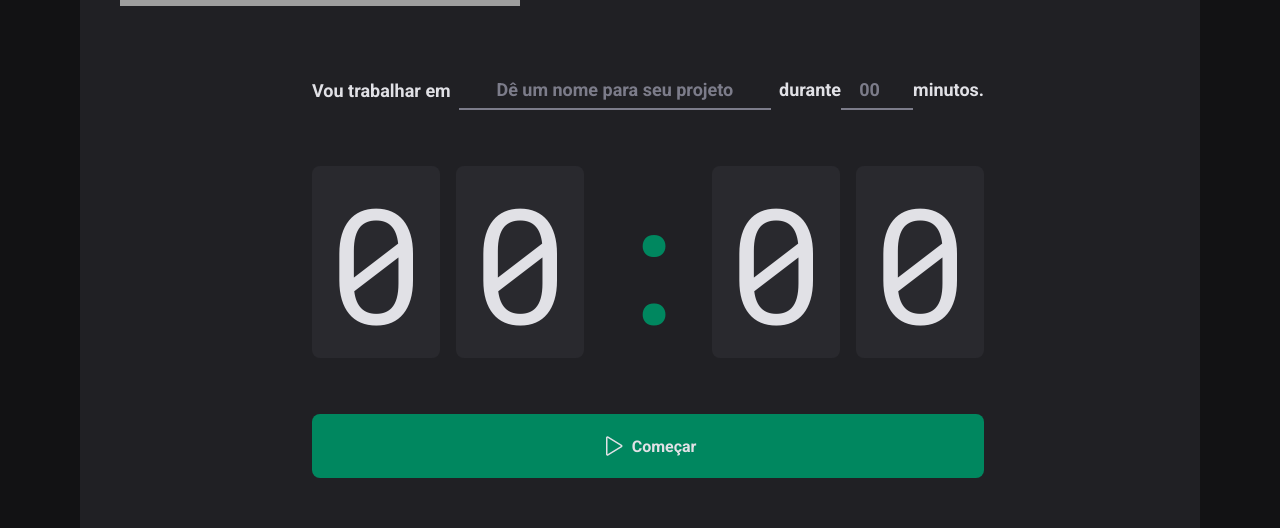
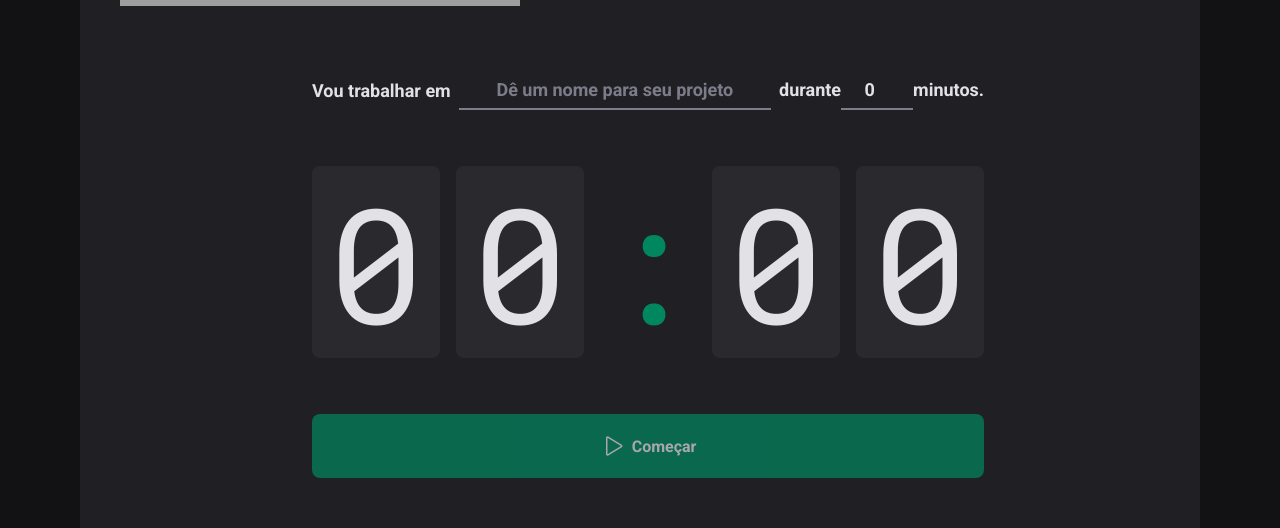
Before and after one commit to ruyfreire/ignite-projetos, a React (Vite) app in the folder react/projeto-2/ignite-timer/: page / in a window 1280 px wide. Shown: the part 350-878 px from the top of the page. Built offline with nearby package versions, Linux system fonts and the light colour scheme; grey boxes are pictures that could not be loaded.

Commit message:
aulas de formulario completa

```diff
--- a/react/projeto-2/ignite-timer/package.json
+++ b/react/projeto-2/ignite-timer/package.json
@@ -10,11 +10,14 @@
     "lint": "eslint  src --ext .ts,.tsx --fix"
   },
   "dependencies": {
+    "@hookform/resolvers": "^2.9.11",
     "phosphor-react": "^1.4.1",
     "react": "^18.2.0",
     "react-dom": "^18.2.0",
+    "react-hook-form": "^7.43.2",
     "react-router-dom": "^6.8.1",
-    "styled-components": "^5.3.6"
+    "styled-components": "^5.3.6",
+    "zod": "^3.20.6"
   },
   "devDependencies": {
     "@rocketseat/eslint-config": "^1.2.0",
--- a/react/projeto-2/ignite-timer/src/pages/History.tsx
+++ /dev/null
@@ -1,3 +0,0 @@
-export function History() {
-  return <h1>History</h1>
-}
--- a/react/projeto-2/ignite-timer/src/pages/Home/index.tsx
+++ b/react/projeto-2/ignite-timer/src/pages/Home/index.tsx
@@ -1,4 +1,7 @@
 import { Play } from 'phosphor-react'
+import { useForm } from 'react-hook-form'
+import { zodResolver } from '@hookform/resolvers/zod'
+import * as zod from 'zod'
 
 import {
   HomeContainer,
@@ -10,16 +13,40 @@ import {
   SubmitCountdownButton,
 } from './styles'
 
+const newTaskFormValidationSchema = zod.object({
+  task: zod.string().min(1, 'Nome da tarefa obrigatório'),
+  minutesAmount: zod.number().min(5).max(60),
+})
+
+type NewTask = zod.infer<typeof newTaskFormValidationSchema>
+
 export function Home() {
+  const { register, handleSubmit, watch, reset } = useForm<NewTask>({
+    resolver: zodResolver(newTaskFormValidationSchema),
+    defaultValues: {
+      task: '',
+      minutesAmount: 0,
+    },
+  })
+
+  const handleSubmitNewTask = (data: NewTask) => {
+    console.log(data)
+    reset()
+  }
+
+  const task = watch('task')
+  const isSubmitDisabled = !task
+
   return (
     <HomeContainer>
-      <form>
+      <form onSubmit={handleSubmit(handleSubmitNewTask)}>
         <FormContainer>
           <label htmlFor="task">Vou trabalhar em</label>
           <TaskInput
             id="task"
             list="task-suggestions"
             placeholder="Dê um nome para seu projeto"
+            {...register('task')}
           />
 
           <datalist id="task-suggestions">
@@ -37,6 +64,7 @@ export function Home() {
               max={60}
               min={5}
               step={5}
+              {...register('minutesAmount', { valueAsNumber: true })}
             />
 
             <span>minutos.</span>
@@ -51,7 +79,7 @@ export function Home() {
           <span>0</span>
         </CountdownContainer>
 
-        <SubmitCountdownButton type="submit">
+        <SubmitCountdownButton type="submit" disabled={isSubmitDisabled}>
           <Play size={24} />
           Começar
         </SubmitCountdownButton>
```
Also changed, not shown: 1 other file (tests, documents, lock files or other folders).
